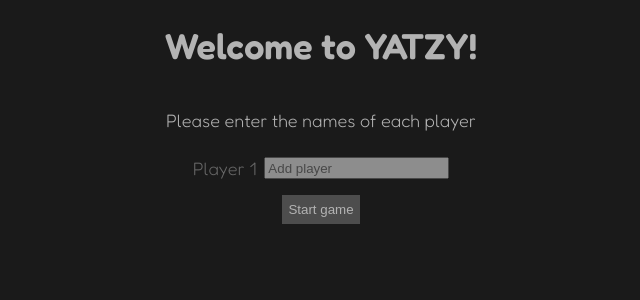
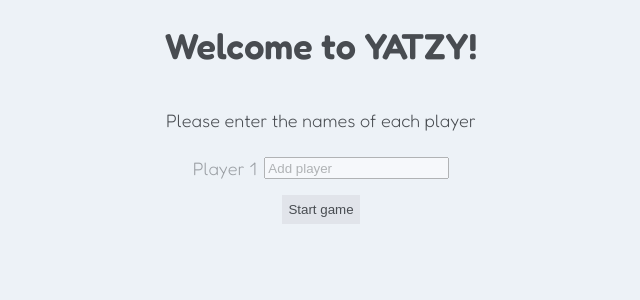
Before and after one commit to einord/yatzy-score, a Vue app: page / in a window 1280 px wide. Shown: the top 300 px of the page, without its empty margins (319-959 px from the left). Built offline with nearby package versions, Linux system fonts and the light colour scheme.

Commit message:
refactor: update styles and improve theme colors for better UI consistency

```diff
--- a/src/components/board-row.vue
+++ b/src/components/board-row.vue
@@ -82,7 +82,7 @@ const focus = (e: Event) => {
 <template>
 <div class="title" :class="{ simple: maximum == null, sum}">
     <div class="text">
-        <dice v-if="titleIsNumber">{{ title }}</dice>
+        <dice v-if="titleIsNumber" class="dice-value">{{ title }}</dice>
         <span v-else>{{ title }}</span>
     </div>
     <div v-if="maximum != null && sum === false && title != null" class="maximum">{{ maximum }}</div>
@@ -101,7 +101,8 @@ const focus = (e: Event) => {
     display: flex;
     flex-direction: row;
     align-items: center;
-    justify-content: space-between;
+    justify-content: end;
+    gap: 0.25rem;
     box-shadow: 0 0 0 0.5px var(--color-grey) inset;
     padding: 0.1rem 0.3rem;
     font-size: 0.75rem;
--- a/src/style.css
+++ b/src/style.css
@@ -6,19 +6,34 @@
 }
 
 :root {
+    color-scheme: light;
     --color-primary: hsl(29, 95%, 42%);
 
-    /* Dark theme */
-    --color-text: hsl(0, 0%, 70%);
-    --color-light-grey: hsl(0, 0%, 50%);
-    --color-grey: hsl(0, 0%, 30%);
-    --color-dark-grey: hsl(0, 0%, 12%);
-    --color-background: hsl(0, 0%, 10%);
-    --color-current-player-background: hsla(39.17, 100%, 62.75%, 0.05);
+    /* Light theme */
+    --color-text: hsl(216, 6%, 30%);
+    --color-light-grey: hsl(220, 16%, 70%);
+    --color-grey: hsl(220, 16%, 90%);
+    --color-dark-grey: hsl(220, 9%, 46%);
+    --color-background: hsl(210, 40%, 95%);
+    --color-current-player-background: hsla(42, 94%, 60%, 0.2);
 
     --color-cell-no-value: transparent;
-    --color-cell-saturation: 20%;
-    --color-cell-lightness: 15%;
+    --color-cell-saturation: 50%;
+    --color-cell-lightness: 75%;
+}
+
+@media (prefers-color-scheme: dark) {
+    :root {
+        color-scheme: dark;
+        --color-text: hsl(0, 0%, 70%);
+        --color-light-grey: hsl(0, 0%, 50%);
+        --color-grey: hsl(0, 0%, 30%);
+        --color-dark-grey: hsl(0, 0%, 12%);
+        --color-background: hsl(0, 0%, 10%);
+        --color-current-player-background: hsla(39.17, 100%, 62.75%, 0.08);
+        --color-cell-saturation: 20%;
+        --color-cell-lightness: 15%;
+    }
 }
 
 html,
--- a/vite.config.ts
+++ b/vite.config.ts
@@ -13,8 +13,8 @@ export default defineConfig({
                 name: 'YATZY score board',
                 short_name: 'YATZY',
                 description: 'Score board for game of YATZY convenient on your phone or browser.',
-                theme_color: '#1a1a1a',
-                background_color: '#1a1a1a',
+                theme_color: '#f8fafc',
+                background_color: '#f8fafc',
                 start_url: '/',
                 display: 'standalone',
                 icons: [
```
Also changed, not shown: 1 other file (tests, documents, lock files or other folders).
